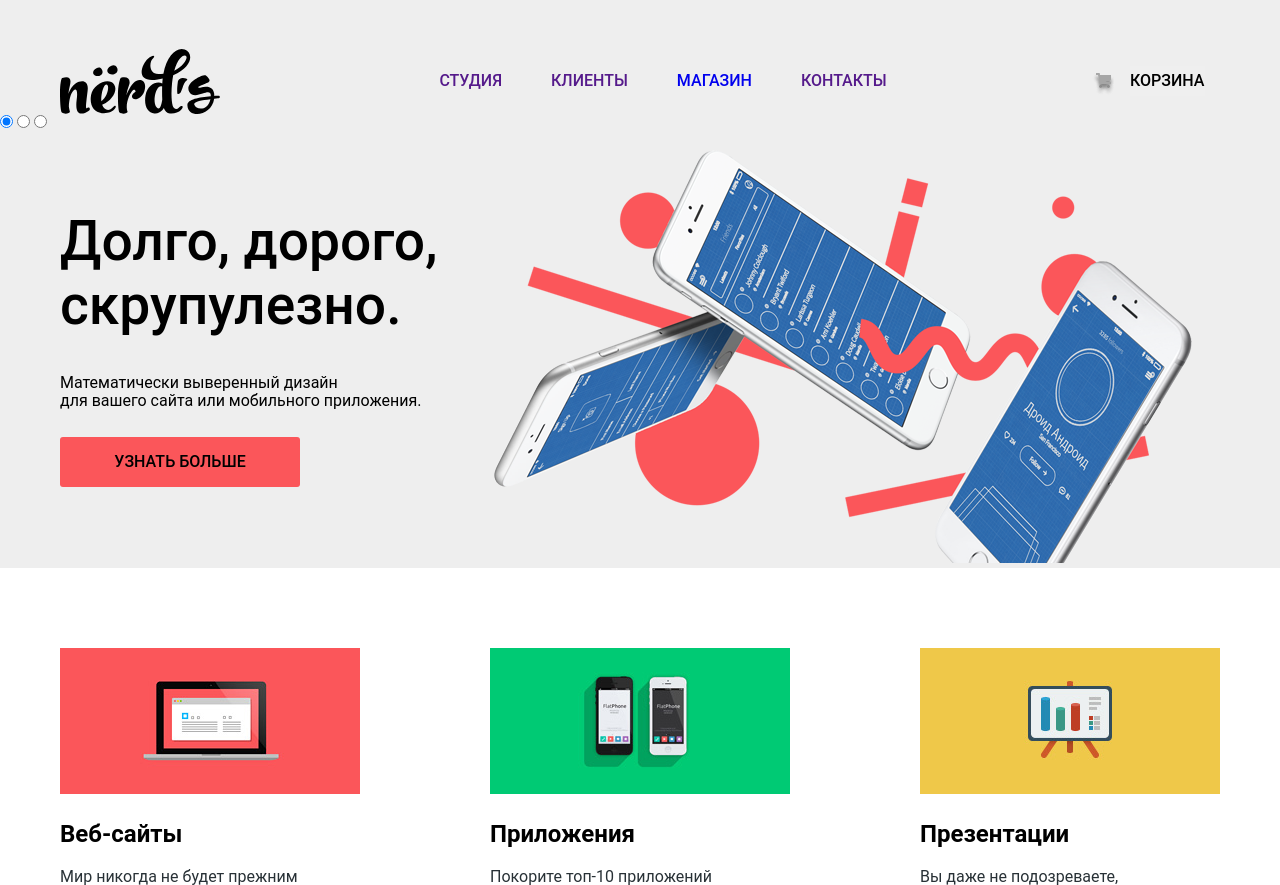
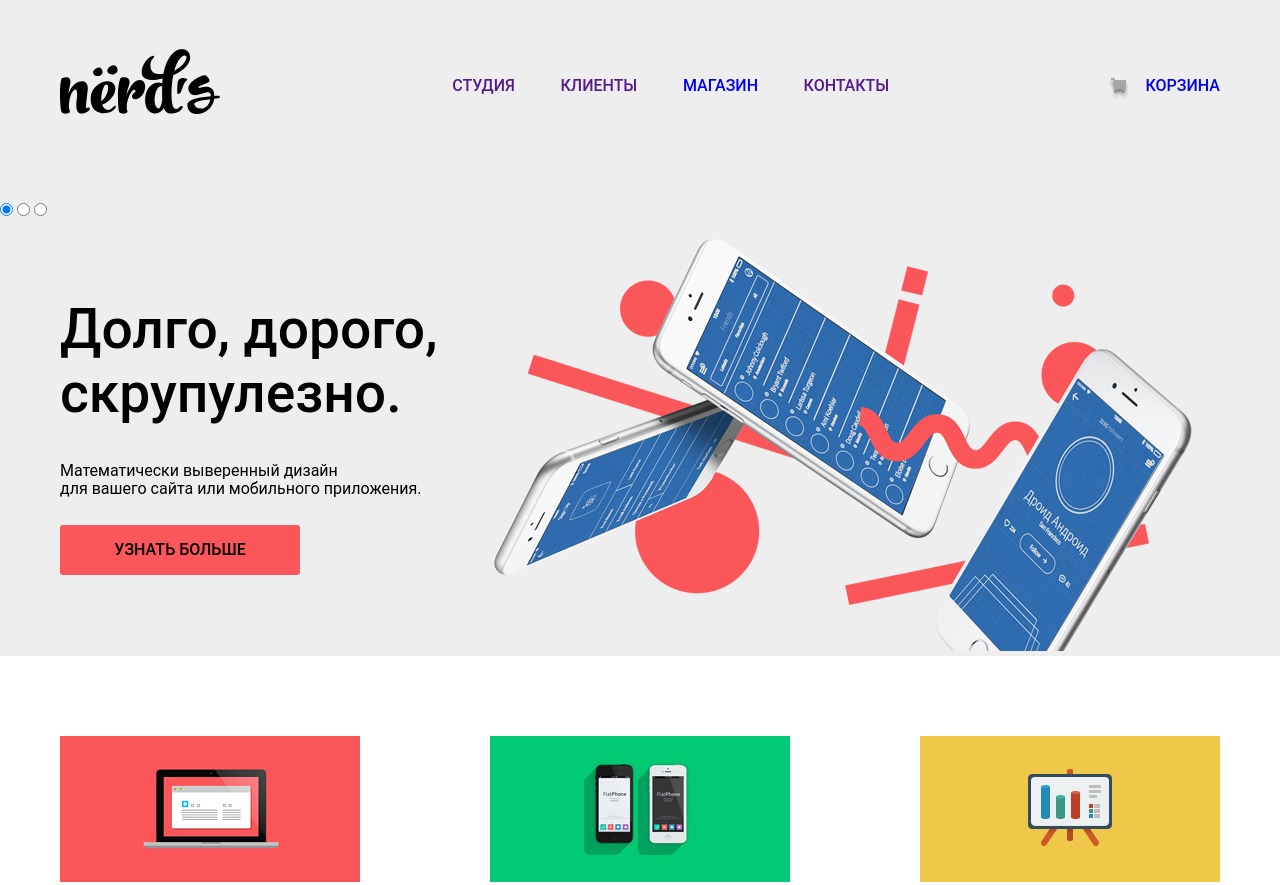
Before and after one commit to Mishelinus/nerds, a PHP site: page / in a window 1280 px wide. Shown: the top 885 px of the page. Run offline with PHP 8.4, Linux system fonts and the light colour scheme; some web fonts are replaced.

Commit message:
изменил структуру навигации в хедере

```diff
--- a/css/style.css
+++ b/css/style.css
@@ -37,21 +37,10 @@ button {
    cursor: pointer;
 }
 
-
-
-
-
-
 .header {
    background-color: #EEEEEE;
    padding-top: 48px;
 
-}
-
-.header__top {
-   display: flex;
-   justify-content: space-between;
-   height: 66px;
 }
 
 .container {
@@ -59,12 +48,21 @@ button {
    margin: 0 auto;
 }
 
-.header__logo {}
-
 .header__nav {
+   display: flex;
+   align-items: center;
+   justify-content: space-between;
    line-height: 66px;
    margin-bottom: 78px;
 }
+
+.header__nav ul {
+   width: 437px;
+   display: flex;
+   justify-content: space-between;
+   list-style-type: none;
+}
+
 .header__nav a {
    text-decoration: none;
    line-height: 30px;
@@ -75,12 +73,6 @@ button {
    margin-left: 45px;
 }
 
-.header__basket {
-   line-height: 66px;
-   align-items: center;
-   width: 114px;
-
-}
 .basket {
    text-transform: uppercase;
    font-weight: 500;
--- a/index.html
+++ b/index.html
@@ -16,23 +16,19 @@
 <body>
   <header class="header">
     <div class="container">
-      <div class="header__top">
-        <div class="logo">
+        <nav class="header__nav">
           <a href="" class="header__logo">
             <img src="img/header/nerds-logo.svg" alt="">
           </a>
-        </div>
+          <ul>
+            <li><a href="" class="link">Студия</a></li>
+            <li><a href="" class="link">Клиенты</a></li>
+            <li><a href="catalog.html" class="link">Магазин</a></li>
+            <li><a href="" class="link">Контакты</a></li>
+          </ul>
+          <a href="#" class="basket">Корзина</a>
+        </nav>
 
-        <nav class="header__nav">
-          <a href="" class="link">Студия</a>
-          <a href="" class="link">Клиенты</a>
-          <a href="catalog.html" class="link">Магазин</a>
-          <a href="" class="link">Контакты</a>
-        </nav>
-        <div class="header__basket">
-          <button type="button" class="basket">Корзина</button>
-        </div>
-      </div>
     </div>
     <div class="header__content">
       <input type="radio" name="slides" id="point1" checked>
@@ -93,9 +89,9 @@
     <section class="services">
 
       <div class="container">
-              <h2 class="visually-hidden">
-        Наши услуги
-      </h2>
+        <h2 class="visually-hidden">
+          Наши услуги
+        </h2>
         <ul class="services__list">
           <li class="services__item">
             <div class="services__img"><img src="img/product/illustration-1.jpg" alt="Веб-сайты"></div>
@@ -153,7 +149,7 @@
                 <tr>
                   <td class="about-table__num"> 146<sup>%</sup> </td>
                   <td class="about-table__num"> 100<sup>%</sup> </td>
-                  <td class="about-table__num">  50<sup>%</sup> </td>
+                  <td class="about-table__num"> 50<sup>%</sup> </td>
                 </tr>
                 <tr>
                   <td class="about-table__feature">Уровень самоотдачи</td>
```
